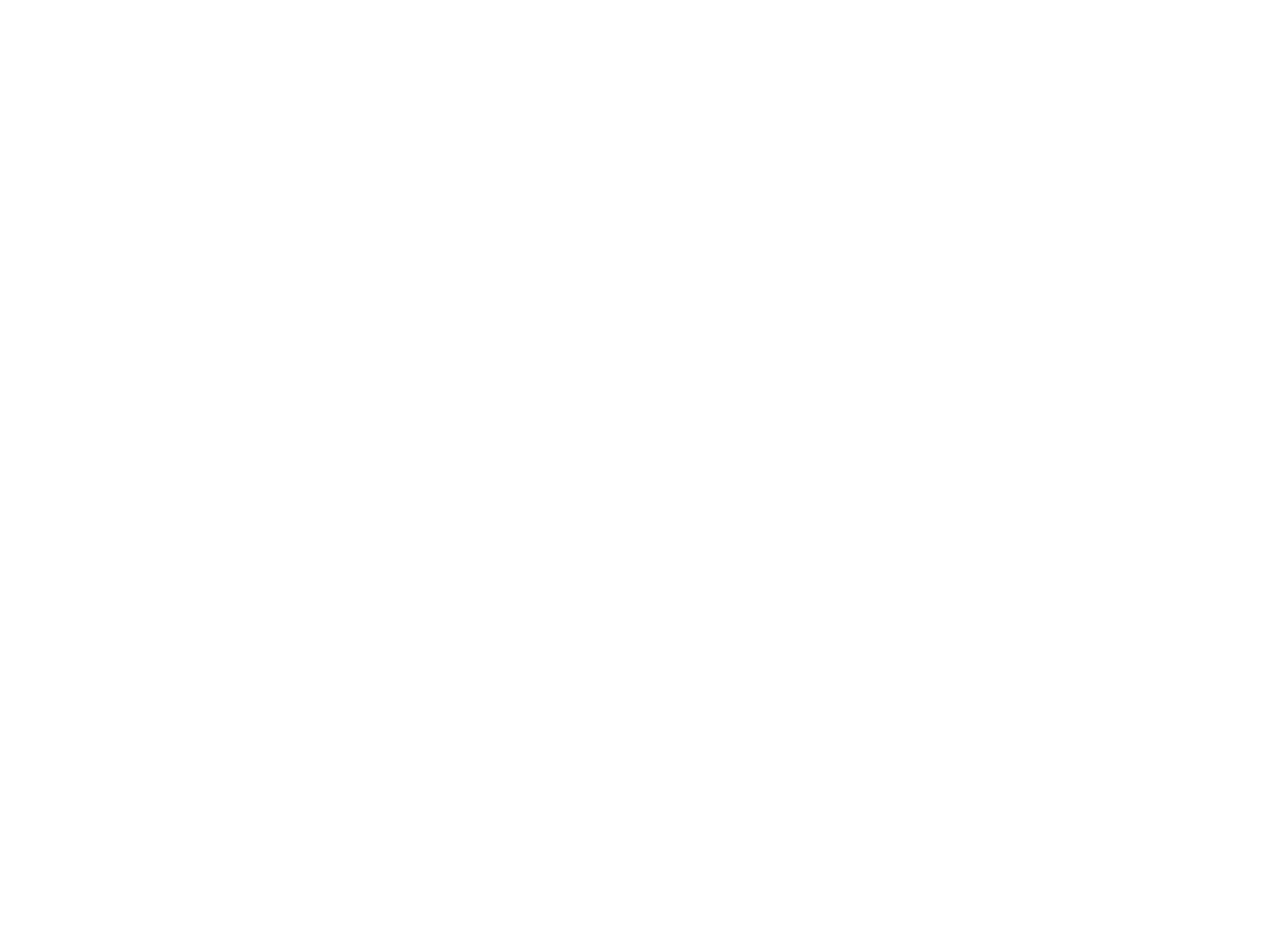
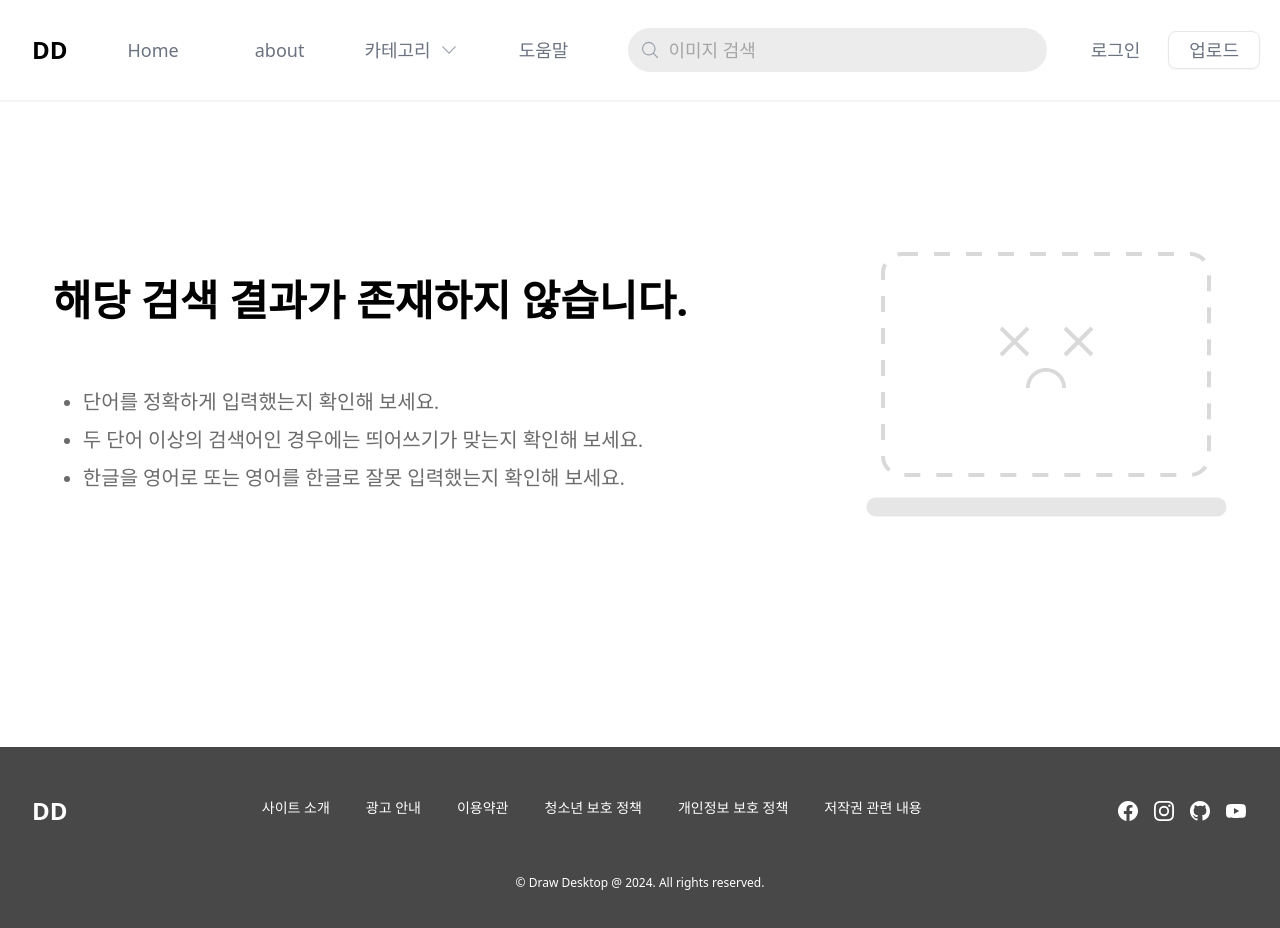
Before and after one commit to chessering/Front-End, a React (Create React App) app: page /notfound in a window 1280 px wide. Before the commit this address had no page. Shown: the top 928 px of the page. Before the commit the page ends 800 px from the top, so only its background shows below. Built offline with nearby package versions, Linux system fonts and the light colour scheme.

Commit message:
검색 결과 실패 페이지 제작

```diff
--- a/src/App.js
+++ b/src/App.js
@@ -13,6 +13,7 @@
 import Myinfo from './pages/MyPage/Myinfo';
 import MyPosts from "./pages/MyPage/MyPosts";
 import MyInfoModify from "./pages/MyPage/MyInfoModify";
+import NotFound from './pages/NotFound';
 
 
 function App() {
@@ -30,6 +31,7 @@
         <Route path='/myinfo' element={<Myinfo/>}/>
         <Route path='/myinfomodify' element={<MyInfoModify/>}/>
         <Route path='/myposts' element={<MyPosts/>}/>
+        <Route path='/notfound' element={<NotFound/>}/>
       </Route>
       </Routes>
       {background && (
--- a/src/pages/Login/Auth.jsx
+++ b/src/pages/Login/Auth.jsx
@@ -113,6 +113,7 @@
   justify-content: center;
   margin-top: 120px;
   color: #2f2f2f;
+  font-family: 'Pretendard Variable';
 `;
 const Title = styled.div`
   font-weight: 700;
--- a/src/pages/Login/CompleteAuth.jsx
+++ b/src/pages/Login/CompleteAuth.jsx
@@ -24,8 +24,10 @@
     flex-direction: column;
     justify-content: center;
     align-items: center;
-    margin-top: 238px;
+    margin-top: 148px;
+    margin-bottom: 50px;
     color: #2f2f2f;
+    font-family: 'Pretendard Variable';
 `;
 const Text1 = styled.div`
     font-weight: 700;
--- a/src/pages/Login/Login.jsx
+++ b/src/pages/Login/Login.jsx
@@ -86,7 +86,9 @@
   display: flex;
   justify-content: center;
   margin-top: 120px;
+  margin-bottom: 50px;
   color: #2f2f2f;
+  font-family: 'Pretendard Variable';
 `;
 const Title = styled.div`
   font-weight: 700;
--- /dev/null
+++ b/src/pages/NotFound.jsx
@@ -0,0 +1,58 @@
+import React from 'react';
+import styled from "styled-components";
+import { ReactComponent as FailedSearch } from '../assets/images/Illust_Search Failed.svg';
+
+const NotFound = () => {
+  return (
+    <Container>
+        <LeftSide>
+            <MainText>해당 검색 결과가 존재하지 않습니다.</MainText>
+            <Content>
+                <li>
+                    단어를 정확하게 입력했는지 확인해 보세요.
+                </li>
+                <li>
+                    두 단어 이상의 검색어인 경우에는 띄어쓰기가 맞는지 확인해 보세요.
+                </li>
+                <li>
+                    한글을 영어로 또는 영어를 한글로 잘못 입력했는지 확인해 보세요.
+                </li>
+            </Content>
+        </LeftSide>
+        <RigthSide>
+            <FailedSearch/>
+        </RigthSide>
+    </Container>
+  )
+}
+
+const Container = styled.div`
+  display: flex;
+  justify-content: center;
+  align-items: center;
+  margin-top: 150px;
+  margin-bottom: 230px;
+`;
+const LeftSide = styled.div`
+  margin-right: 178px;
+  display: flex;
+  flex-direction: column;
+`;
+const RigthSide = styled.div`
+`;
+const MainText = styled.div`
+  margin-bottom: 56px;
+  font-size: 42px;
+  font-weight: 700;
+`;
+const Content = styled.ul`
+  margin-left: 30px;
+  font-size: 20px;
+  color: #6b6b6b;
+  li{
+    list-style: disc;
+    margin-bottom: 8px;
+    font-family: "Pretendard Variable";
+  }
+`;
+export default NotFound
```
